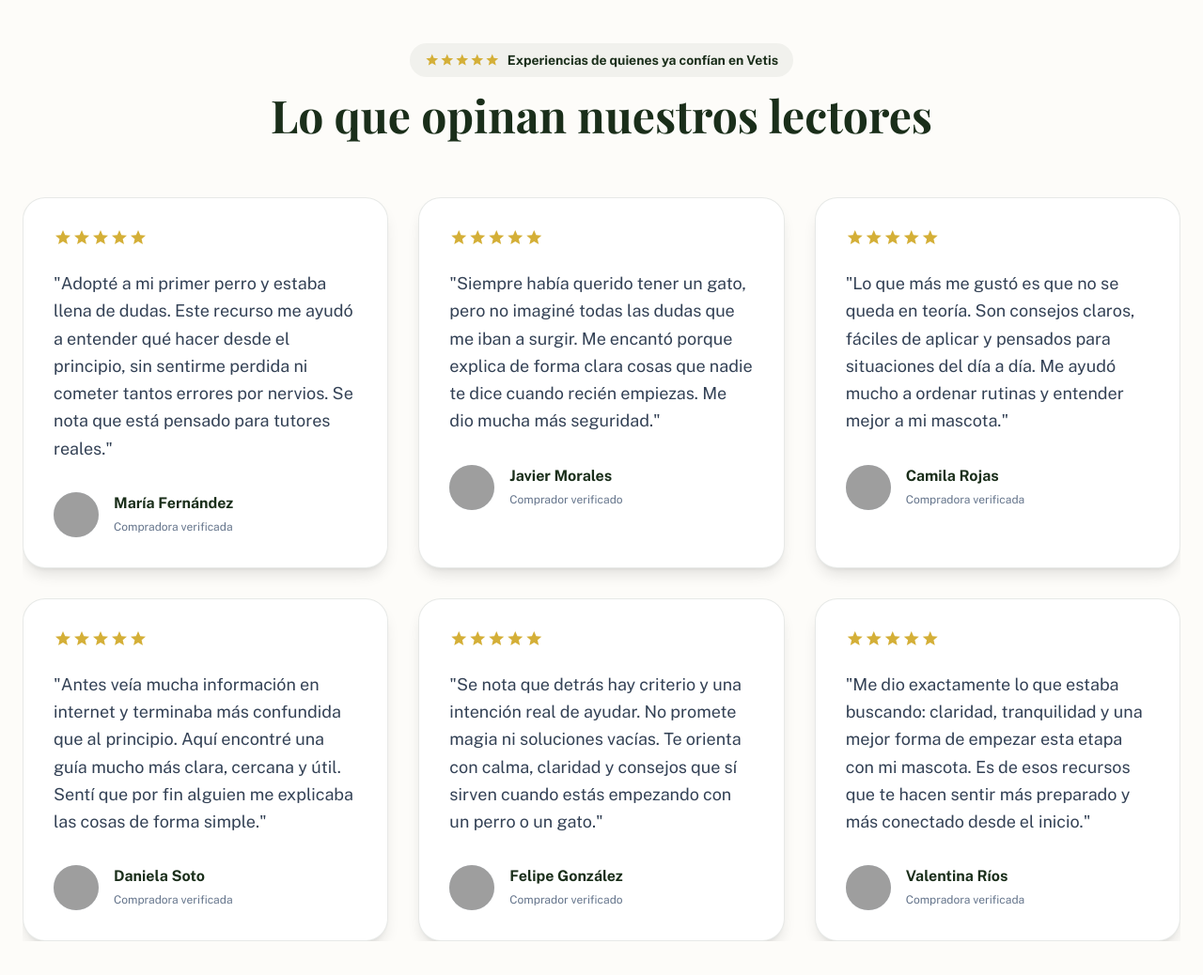
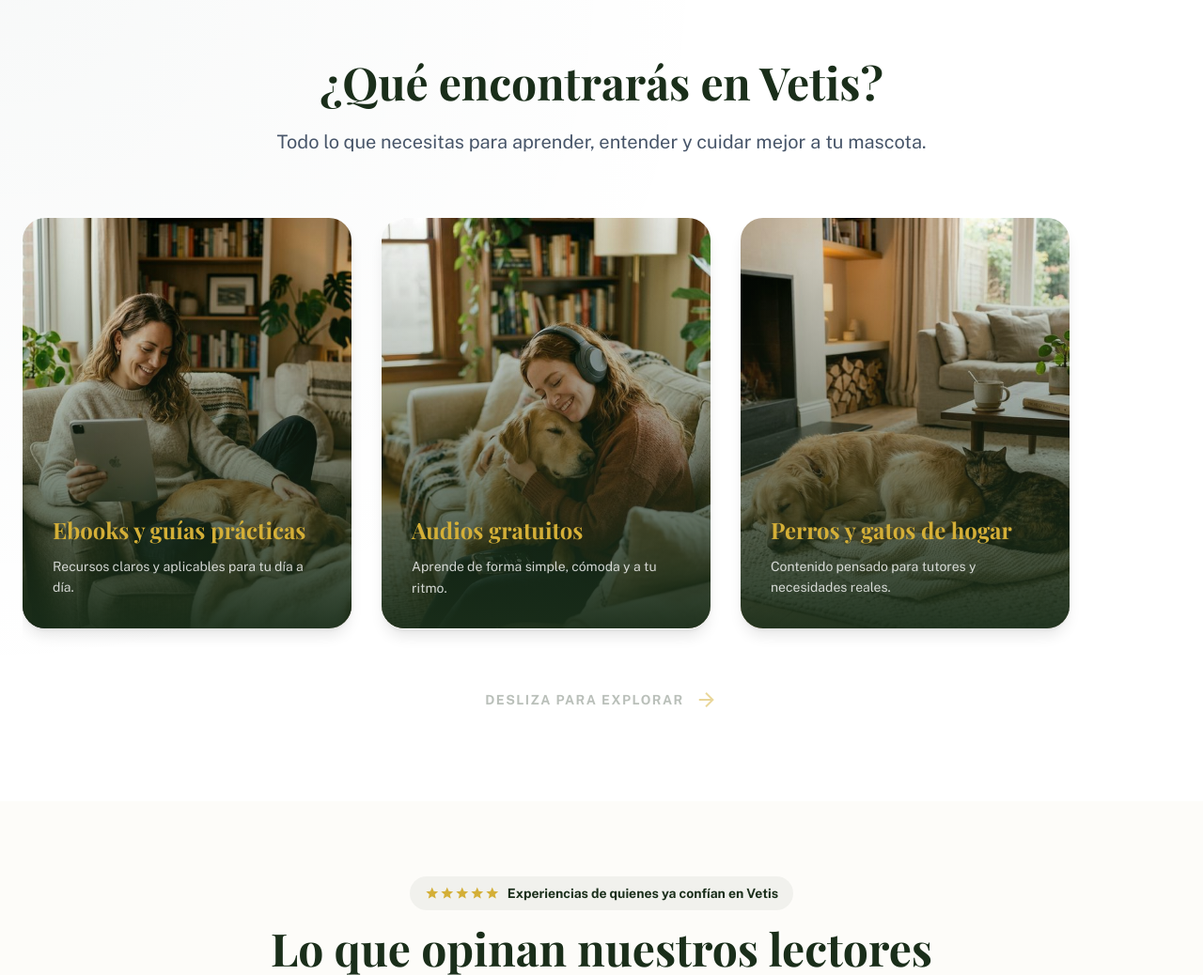
Before and after one commit to ianeobusiness-byte/google-antigravity-VETIS-WEB, a plain HTML site: page site/public/index.html in a window 1280 px wide. Shown: the part 3540-4578 px from the top of the page at 94% size. Drawn offline with nearby package versions, Linux system fonts and the light colour scheme; grey boxes are pictures that could not be loaded; a web font is replaced by a local one.

Commit message:
INICIO FULL SOLO FALTA HEATER HECHO BLOQUE NUEVO

```diff
--- a/site/public/index.html
+++ b/site/public/index.html
@@ -271,6 +271,58 @@ ESCUCHAR GRATIS <span class="material-symbols-outlined">arrow_forward</span>
 </div>
 </div>
 </div>
+</div>
+</section>
+
+<!-- Qué encontrarás en Vetis (New Features Section) -->
+<section class="py-16 md:py-24 bg-white dark:bg-slate-900 border-t border-deep-green/5 relative overflow-hidden">
+<div class="absolute top-0 left-0 w-full h-full bg-[radial-gradient(circle_at_top_left,rgba(9,55,45,0.03),transparent_50%)] pointer-events-none"></div>
+<div class="max-w-7xl mx-auto px-6 relative z-10">
+    <div class="text-center max-w-3xl mx-auto mb-16" data-aos="fade-up">
+        <h2 class="text-4xl lg:text-5xl font-bold mb-6 text-deep-green dark:text-white">¿Qué encontrarás en Vetis?</h2>
+        <p class="text-xl text-slate-600 dark:text-slate-400 leading-relaxed">
+            Todo lo que necesitas para aprender, entender y cuidar mejor a tu mascota.
+        </p>
+    </div>
+
+    <!-- Contenedor Carrusel Horizontal -->
+    <div class="flex overflow-x-auto pb-8 snap-x snap-mandatory gap-6 md:gap-8 [&::-webkit-scrollbar]:hidden [-ms-overflow-style:none] [scrollbar-width:none]">
+        <!-- Tarjeta 1 -->
+        <div class="snap-center shrink-0 w-[85vw] sm:w-[320px] lg:w-[350px] aspect-[4/5] rounded-3xl relative overflow-hidden group shadow-lg hover:-translate-y-2 transition-all duration-500" data-aos="fade-right" data-aos-delay="100">
+            <img src="assets/que_encontraras_ebooks_v2_hidden_screen_1773873936626.png" alt="Leyendo ebook con mascota" class="absolute inset-0 w-full h-full object-cover group-hover:scale-110 transition-transform duration-700">
+            <div class="absolute inset-0 bg-gradient-to-t from-[#1a2e1a]/95 via-[#1a2e1a]/40 to-transparent"></div>
+            <div class="absolute inset-0 p-8 flex flex-col justify-end">
+                <h3 class="text-2xl font-bold text-accent-gold mb-3 transition-colors">Ebooks y guías prácticas</h3>
+                <p class="text-white/80 leading-relaxed text-sm">Recursos claros y aplicables para tu día a día.</p>
+            </div>
+        </div>
+
+        <!-- Tarjeta 2 -->
+        <div class="snap-center shrink-0 w-[85vw] sm:w-[320px] lg:w-[350px] aspect-[4/5] rounded-3xl relative overflow-hidden group shadow-lg hover:-translate-y-2 transition-all duration-500" data-aos="zoom-in" data-aos-delay="200">
+            <img src="assets/que_encontraras_audios_1773873615925.png" alt="Escuchando audio con mascota" class="absolute inset-0 w-full h-full object-cover group-hover:scale-110 transition-transform duration-700">
+            <div class="absolute inset-0 bg-gradient-to-t from-[#1a2e1a]/95 via-[#1a2e1a]/40 to-transparent"></div>
+            <div class="absolute inset-0 p-8 flex flex-col justify-end">
+                <h3 class="text-2xl font-bold text-accent-gold mb-3 transition-colors">Audios gratuitos</h3>
+                <p class="text-white/80 leading-relaxed text-sm">Aprende de forma simple, cómoda y a tu ritmo.</p>
+            </div>
+        </div>
+
+        <!-- Tarjeta 3 -->
+        <div class="snap-center shrink-0 w-[85vw] sm:w-[320px] lg:w-[350px] aspect-[4/5] rounded-3xl relative overflow-hidden group shadow-lg hover:-translate-y-2 transition-all duration-500" data-aos="fade-left" data-aos-delay="300">
+            <img src="assets/que_encontraras_perrosgatos_1773873629542.png" alt="Perros y gatos de hogar" class="absolute inset-0 w-full h-full object-cover group-hover:scale-110 transition-transform duration-700">
+            <div class="absolute inset-0 bg-gradient-to-t from-[#1a2e1a]/95 via-[#1a2e1a]/40 to-transparent"></div>
+            <div class="absolute inset-0 p-8 flex flex-col justify-end">
+                <h3 class="text-2xl font-bold text-accent-gold mb-3 transition-colors">Perros y gatos de hogar</h3>
+                <p class="text-white/80 leading-relaxed text-sm">Contenido pensado para tutores y necesidades reales.</p>
+            </div>
+        </div>
+    </div>
+
+    <!-- Indicador de Scroll Visual -->
+    <div class="flex items-center justify-center gap-3 mt-8 text-deep-green/60 dark:text-white/60 animate-pulse" data-aos="fade-up" data-aos-delay="400">
+        <span class="text-sm font-bold tracking-widest uppercase">Desliza para explorar</span>
+        <span class="material-symbols-outlined text-accent-gold">arrow_forward</span>
+    </div>
 </div>
 </section>
 <!-- Testimonials -->
```
Also changed, not shown: site/public/assets/que_encontraras_audios_1773873615925.png (added), site/public/assets/que_encontraras_ebooks_1773873599303.png (added), site/public/assets/que_encontraras_ebooks_v2_hidden_screen_1773873936626.png (added), site/public/assets/que_encontraras_perrosgatos_1773873629542.png (added).
